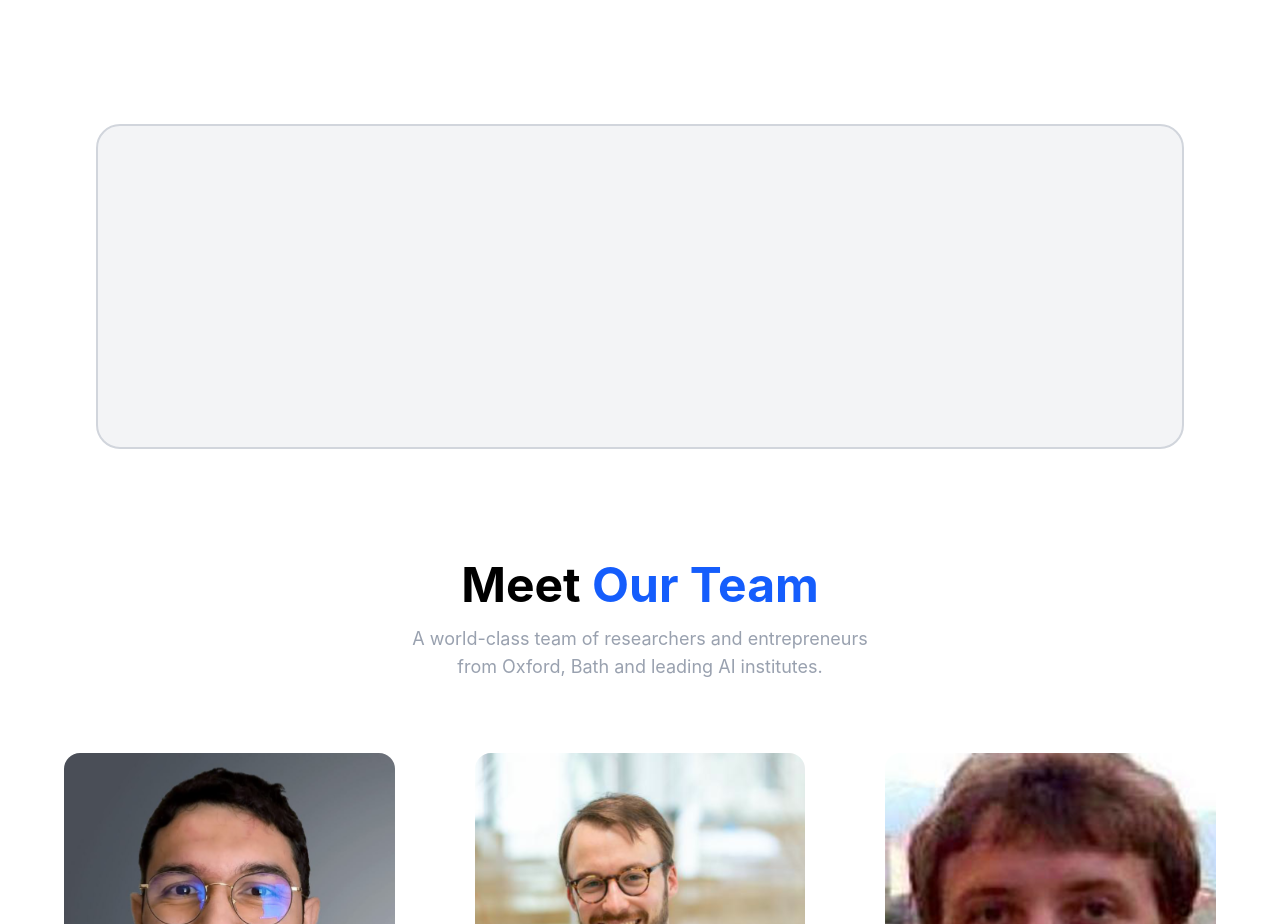
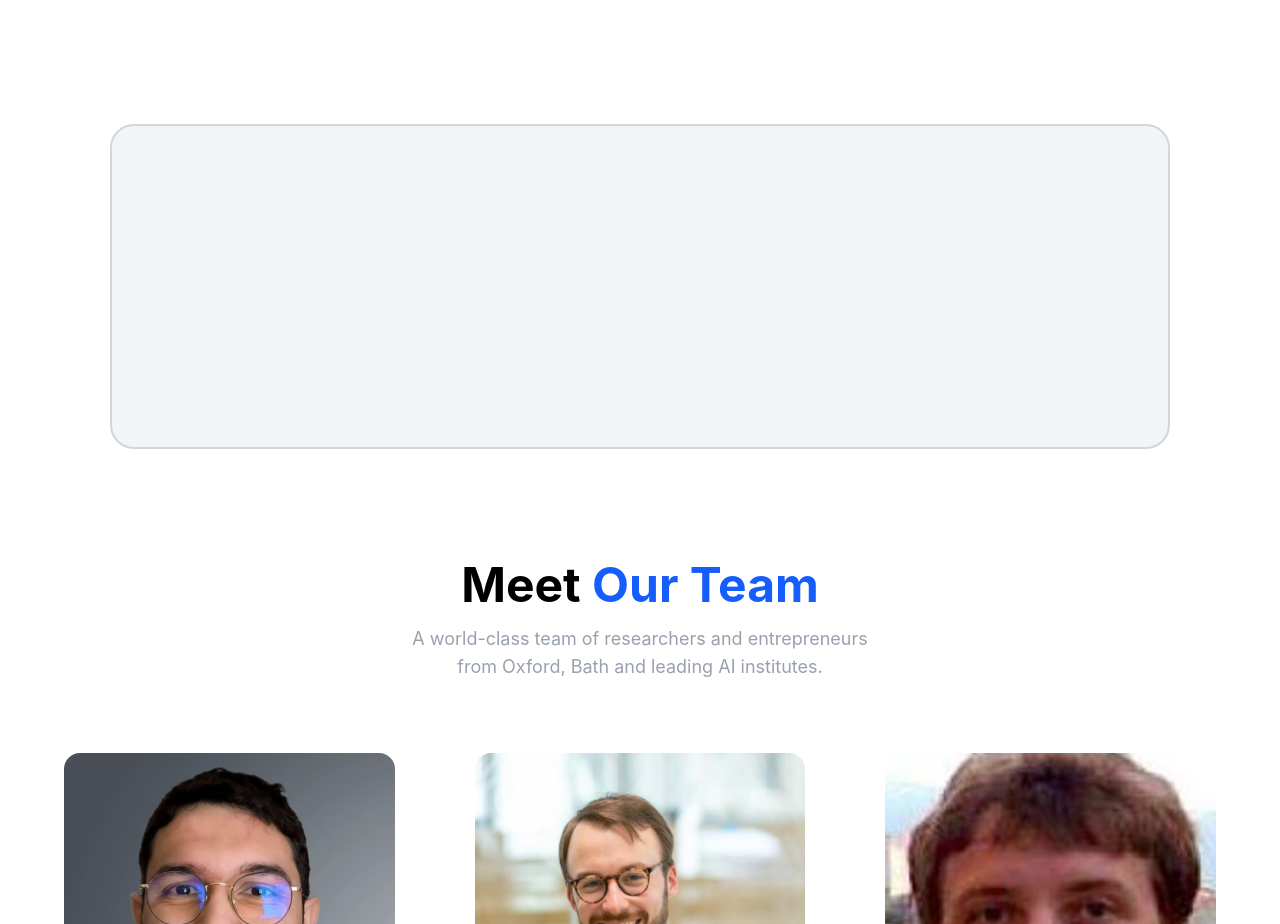
Before and after one commit to zaryabali001/updated-safeguard, a Next.js app: page / in a window 1280 px wide. Shown: the part 2500-3424 px from the top of the page. Built offline with nearby package versions, Linux system fonts and the light colour scheme.

Commit message:
finaaasssa

```diff
--- a/src/app/components/HumanSteering.jsx
+++ b/src/app/components/HumanSteering.jsx
@@ -84,7 +84,7 @@ export default function HumanSteering() {
       }`}
     >
       <div
-        className={`rounded-3xl border-2 border-gray-300 dark:border-gray-700 p-8 md:p-12 w-full max-w-272 hover:border-blue-800 flex justify-center ${
+        className={`rounded-3xl border-2 border-gray-300 dark:border-gray-700 p-8 md:p-12 w-full max-w-265 hover:border-blue-800 flex justify-center ${
           darkMode ? "bg-gray-900" : "bg-gray-100"
         }`}
       >
```
Also changed, not shown: 1 other file (tests, documents, lock files or other folders).
